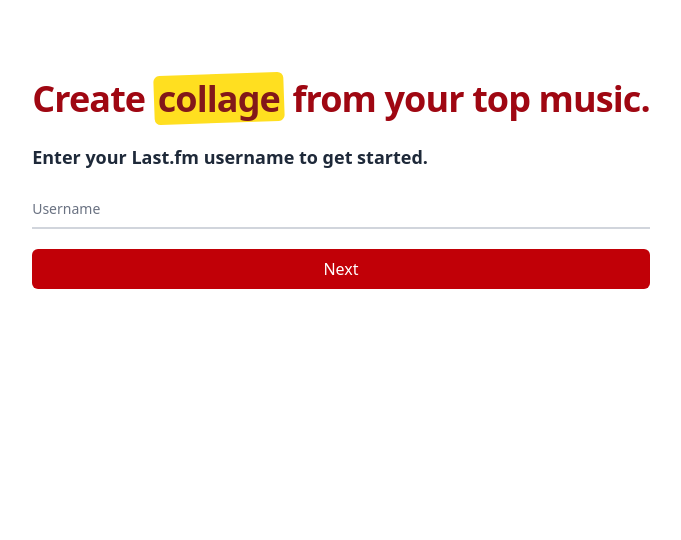
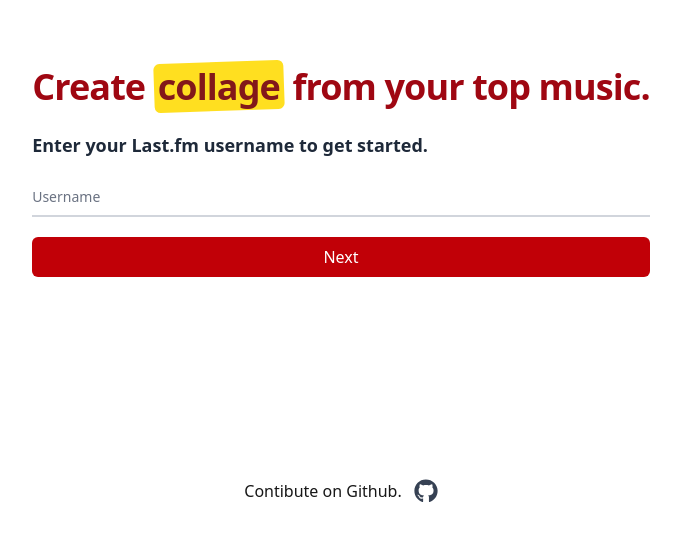
Before and after one commit to jonathannnpstl/lastfm_collage_generator, a Next.js app: page / in a window 1280 px wide. Shown: the part 228-768 px from the top of the page, without its empty margins (299-980 px from the left). Built offline with nearby package versions, Linux system fonts and the light colour scheme; no server answers; what fast-average-color would draw is missing.

Commit message:
added github link

```diff
--- a/package.json
+++ b/package.json
@@ -16,7 +16,8 @@
     "lucide-react": "^0.544.0",
     "next": "15.5.3",
     "react": "19.1.0",
-    "react-dom": "19.1.0"
+    "react-dom": "19.1.0",
+    "react-icons": "^5.5.0"
   },
   "devDependencies": {
     "@eslint/eslintrc": "^3",
--- a/src/app/page.tsx
+++ b/src/app/page.tsx
@@ -1,4 +1,5 @@
 import GenerateCollage from "@/components/GenerateCollage";
+import { FaGithub } from 'react-icons/fa';
 
 
 export default function Home() {
@@ -8,7 +9,16 @@
        <GenerateCollage />
        {/* <DemoCollage /> */}
       </main>
-      <footer className="row-start-3 flex gap-[24px] flex-wrap items-center justify-center">
+      <footer className="row-start-3 flex gap-[12px] flex-wrap items-center justify-center">
+        <p>Contibute on Github.</p>
+        <a
+          href="https://github.com/jonathannnpstl/lastfm_collage_generator"
+          target="_blank"
+          rel="noopener noreferrer"
+          className="text-gray-700 hover:text-black transition-colors"
+        >
+          <FaGithub size={24} />
+    </a>
       </footer>
     </div>
   );
```
Also changed, not shown: 1 other file (tests, documents, lock files or other folders).
